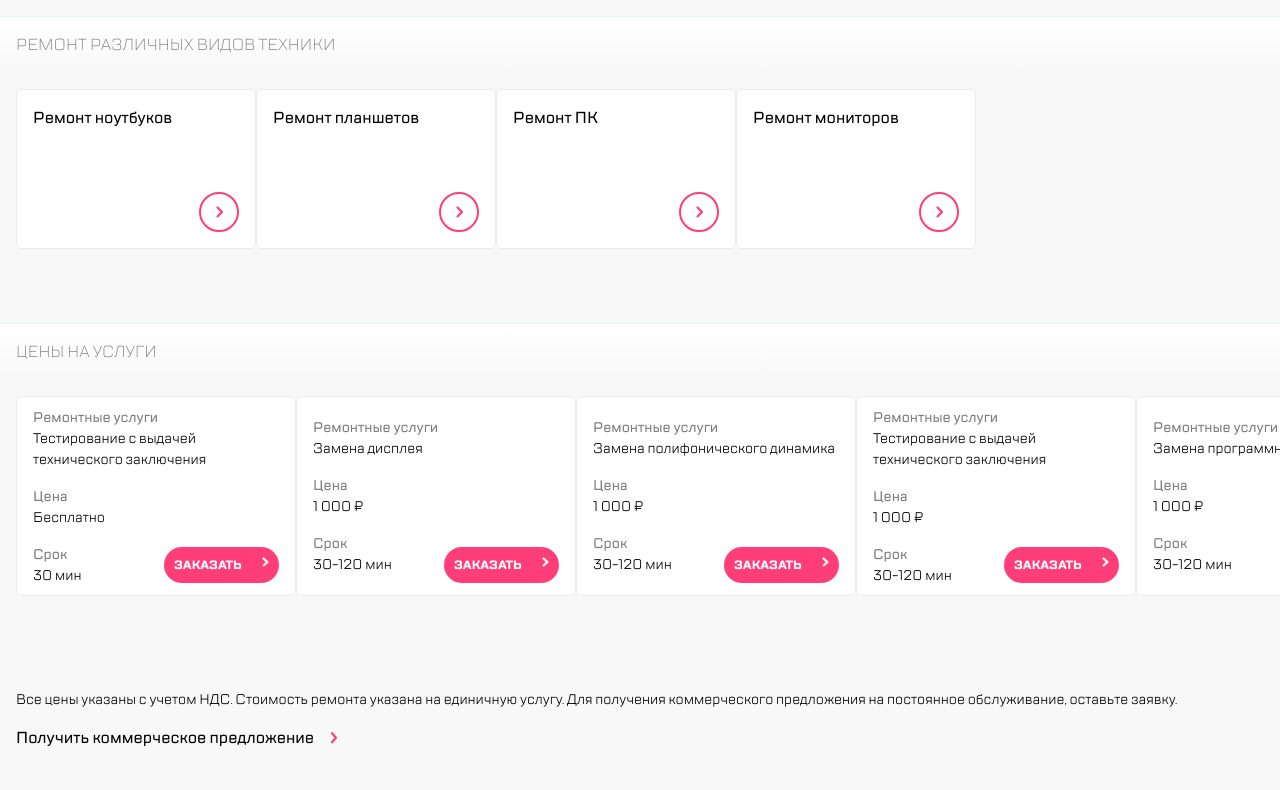
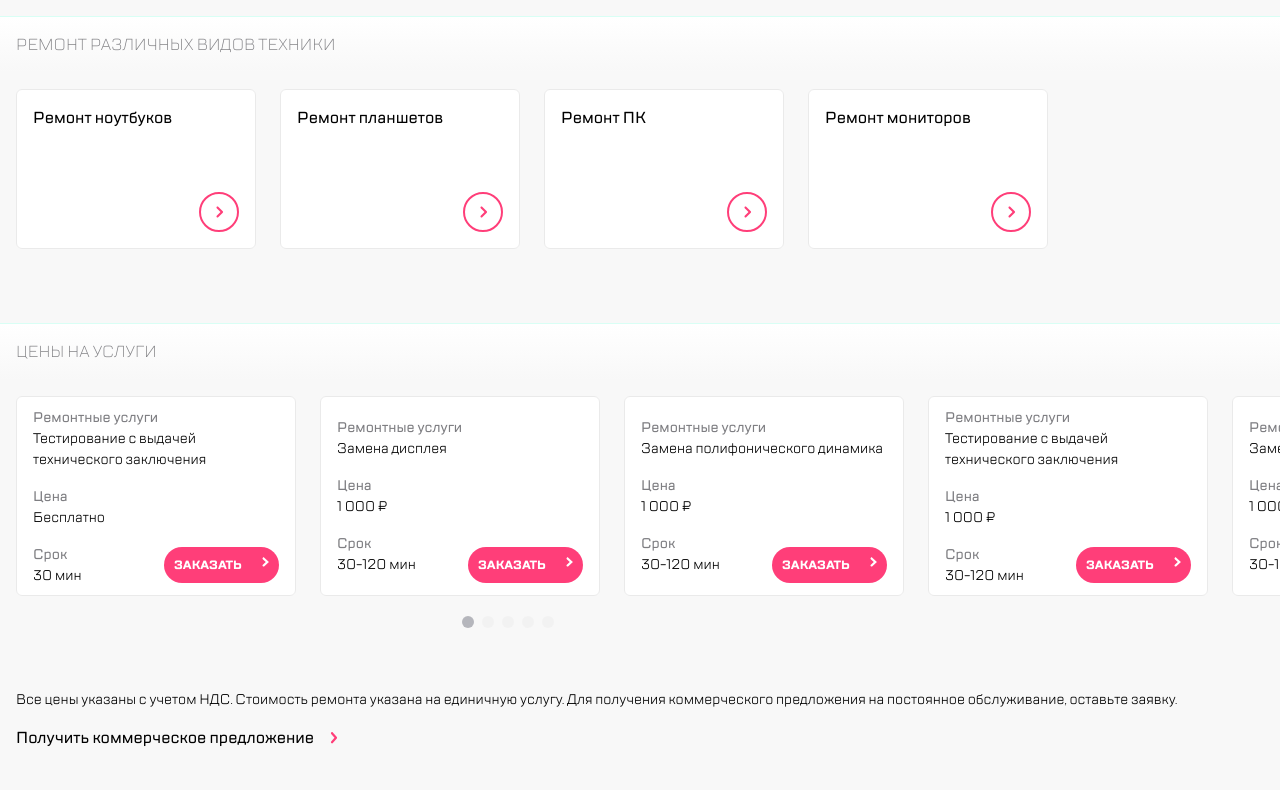
Before and after one commit to Julic-Julic/prodject, a website built with Vite: page index.html in a window 1280 px wide. Shown: the part 550-1340 px from the top of the page. Built offline with nearby package versions, Linux system fonts and the light colour scheme; files whose address does not match are found by name.

Commit message:
Добавила разрешения

```diff
--- a/src/styles/main.scss
+++ b/src/styles/main.scss
@@ -156,7 +156,6 @@
       margin-top: 24px;
       width: 100%;
       padding: 16px;
-      /* gradient */
 
       background: linear-gradient(360deg, #f8f8f8 0%, #ffffff 98.61%);
 
@@ -261,7 +260,6 @@
           }
         }
 
-        /* Изменить цвет всех точек */
       }
 
       &-wrapper-slide img {
@@ -300,8 +298,8 @@
 }
 
 .swiper-pagination-bullet {
-  width: 12px; /* Новая ширина */
-  height: 12px; /* Новая высота */
+  width: 12px;
+  height: 12px;
   background-color: rgba(221, 221, 221, 1);
 }
 
@@ -318,7 +316,6 @@
   z-index: 10;
 }
 
-/* Для первого слайдера */
 .swiper-pagination:not([data-pagination-type]) {
   bottom: -90px !important;
   left: 50% !important;
@@ -326,17 +323,16 @@
   width: auto !important;
 }
 
-/* Для второго слайдера */
 .swiper-pagination[data-pagination-type='second'] {
-  bottom: -190px !important; /* Другое положение */
-  left: 35% !important; /* Сдвиг влево */
+  bottom: -190px !important;
+  left: 35% !important;
   transform: none !important;
   width: auto !important;
 }
 
 .swiper-pagination[data-pagination-type='three'] {
-  bottom: -220px !important; /* Другое положение */
-  left: 35% !important; /* Сдвиг влево */
+  bottom: -220px !important;
+  left: 35% !important;
   transform: none !important;
   width: auto !important;
 }
--- a/src/swiper.js
+++ b/src/swiper.js
@@ -0,0 +1,16 @@
+document.addEventListener("DOMContentLoaded", function () {
+  const swiper = new Swiper(".swiper", {
+    direction: "horizontal",
+    loop: true,
+    slidesPerView: "auto", // Автоматическая ширина слайдов
+    spaceBetween: 24, // Отступ между слайдами
+    centeredSlides: false,
+    pagination: {
+      el: ".swiper-pagination",
+    },
+    navigation: {
+      nextEl: ".swiper-button-next",
+      prevEl: ".swiper-button-prev",
+    },
+  });
+});
```
Also changed, not shown: package.json (+15 -1 lines), src/styles/normalize.css, 1 other file.
